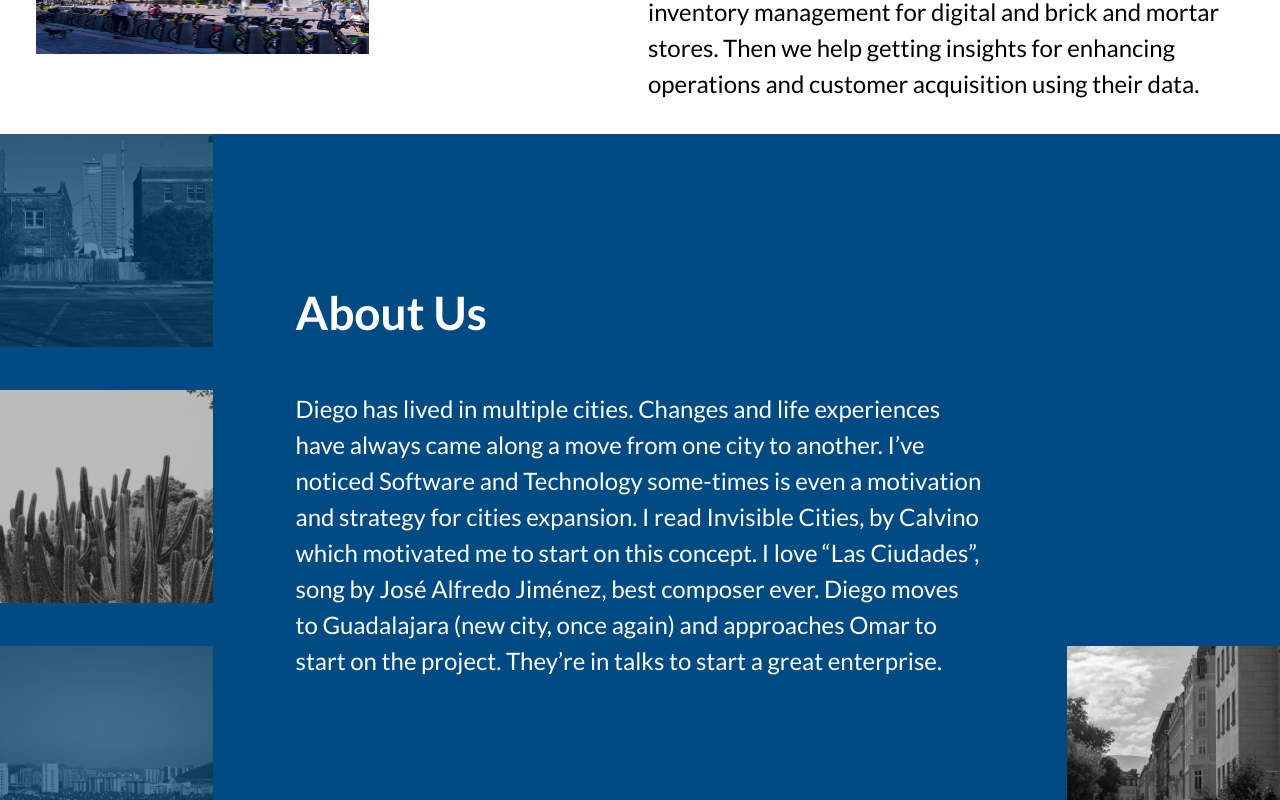
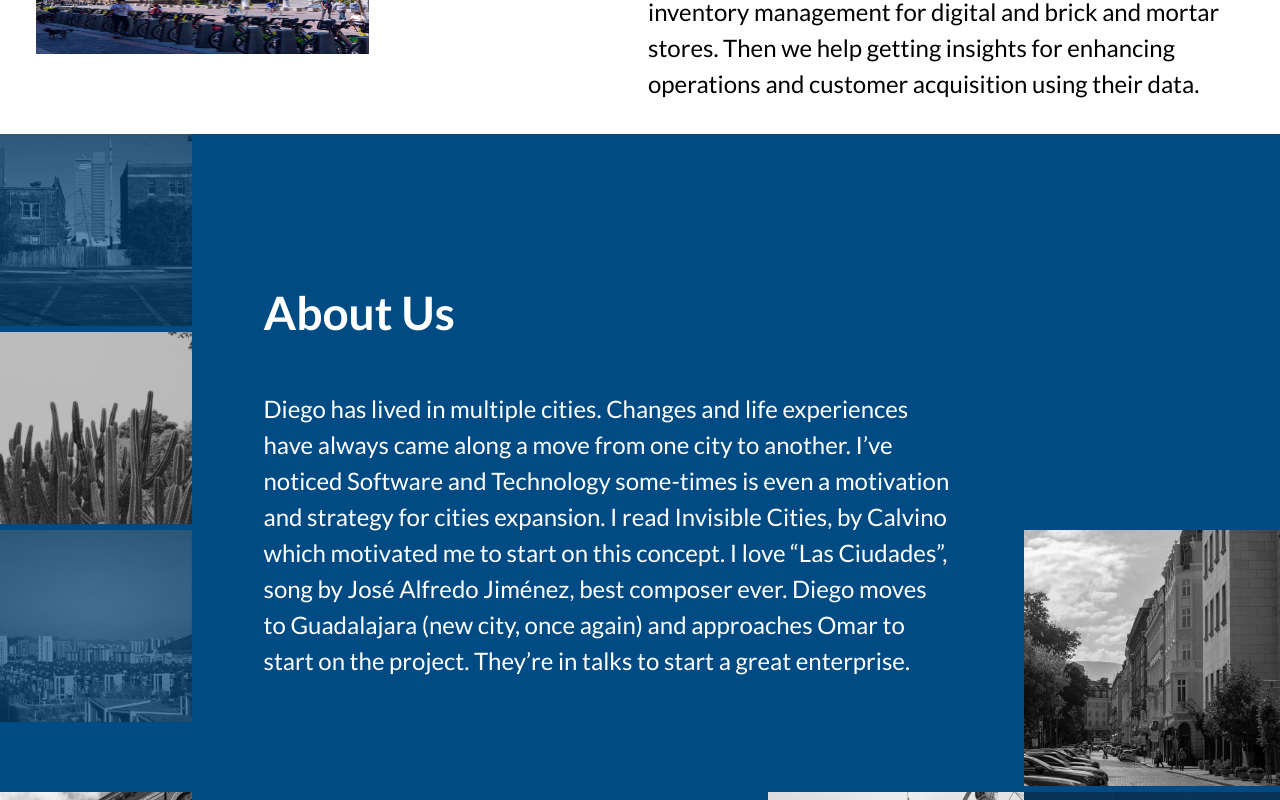
Before and after one commit to ciudades-studio/ciudades.consulting, a Next.js app: page / in a window 1280 px wide. Shown: the part 3380-4180 px from the top of the page. Built offline with nearby package versions, Linux system fonts and the light colour scheme.

Commit message:
create component for bg items

```diff
--- a/components/about-us/about-us.module.scss
+++ b/components/about-us/about-us.module.scss
@@ -9,10 +9,8 @@
 .container {
   @apply
   grid
-  h-full
-  grid-cols-6
-  grid-rows-4
-  justify-items-stretch;
+  h-full;
+  grid-template: repeat(6, 1fr) / repeat(4, 1fr);
 }
 
 .container-item-one,
@@ -29,13 +27,8 @@
 
 .container-item-one {
   @apply
+  col-start-1
   row-start-1
-}
-
-.pui {
-  @apply
-  h-full
-  w-full
 }
 
 .container-item-two {
--- a/components/about-us/index.tsx
+++ b/components/about-us/index.tsx
@@ -9,16 +9,11 @@ import bgItemFive from '../../assets/about-us-assets/item-five.png'
 import bgItemSix from '../../assets/about-us-assets/item-six.png'
 import bgItemSeven from '../../assets/about-us-assets/item-seven.png'
 
-function AboutUs({ aboutUsTitle, aboutUsDescription }: IAboutUs): JSX.Element {
+const AboutUsBgItems = () => {
   return (
-    <div className={styles["aboutus-container"]}>
-      <div className={styles.container}>
-        <div className={styles["aboutus-text-container"]}>
-          <h2 className={styles["aboutus-title"]}>{aboutUsTitle}</h2>
-          <p className={styles["aboutus-description"]}>{aboutUsDescription}</p>
-        </div>
+    <>
       <figure className={styles["container-item-one"]}>
-          <Image src={bgItemOne} className={styles["pui"]} />
+        <Image src={bgItemOne} />
       </figure>
       <figure className={styles["container-item-two"]}>
         <Image src={bgItemTwo} />
@@ -38,6 +33,19 @@ function AboutUs({ aboutUsTitle, aboutUsDescription }: IAboutUs): JSX.Element {
       <figure className={styles["container-item-seven"]}>
         <Image src={bgItemSeven} />
       </figure>
+    </>
+  );
+}
+
+function AboutUs({ aboutUsTitle, aboutUsDescription }: IAboutUs): JSX.Element {
+  return (
+    <div className={styles["aboutus-container"]}>
+      <div className={styles.container}>
+        <div className={styles["aboutus-text-container"]}>
+          <h2 className={styles["aboutus-title"]}>{aboutUsTitle}</h2>
+          <p className={styles["aboutus-description"]}>{aboutUsDescription}</p>
+        </div>
+        <AboutUsBgItems />
       </div>
     </div>
   )
```
Lines whose indentation alone changed are shown as unchanged.
